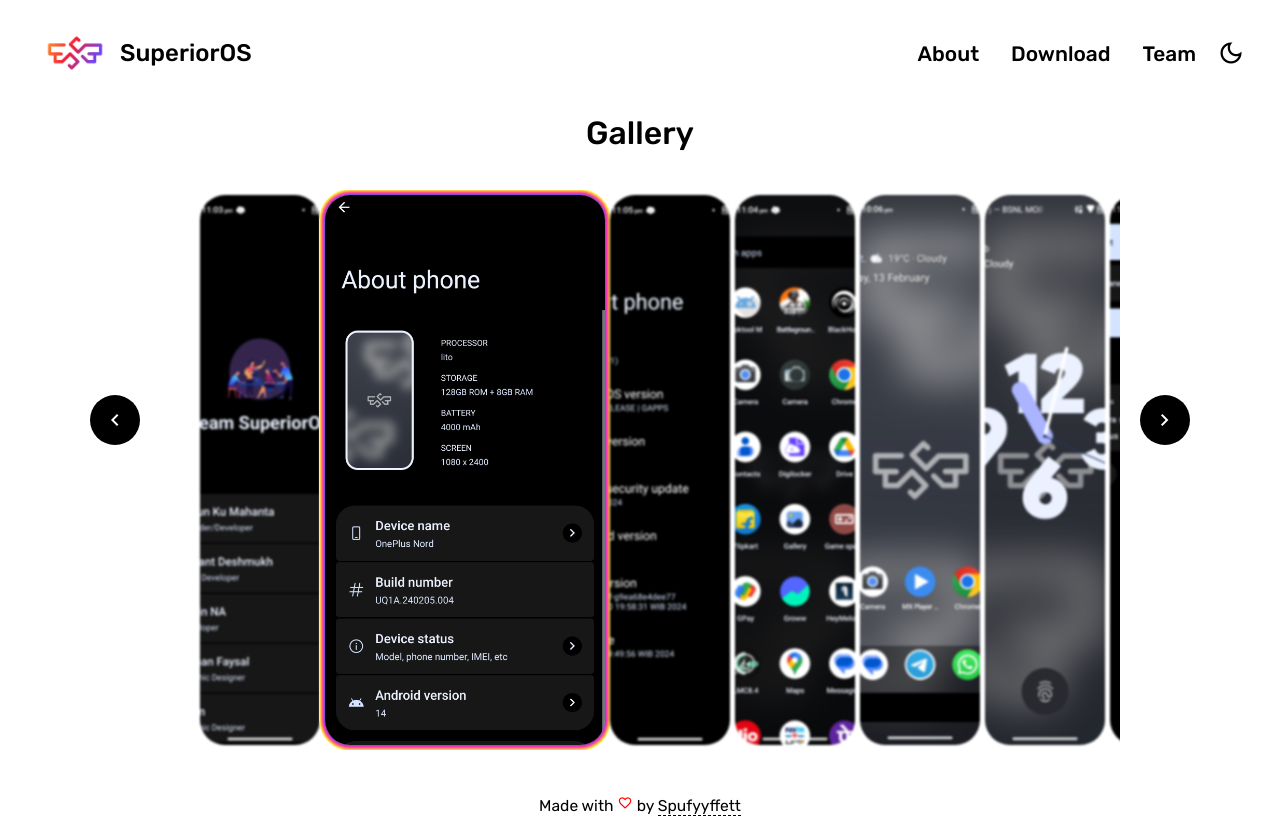
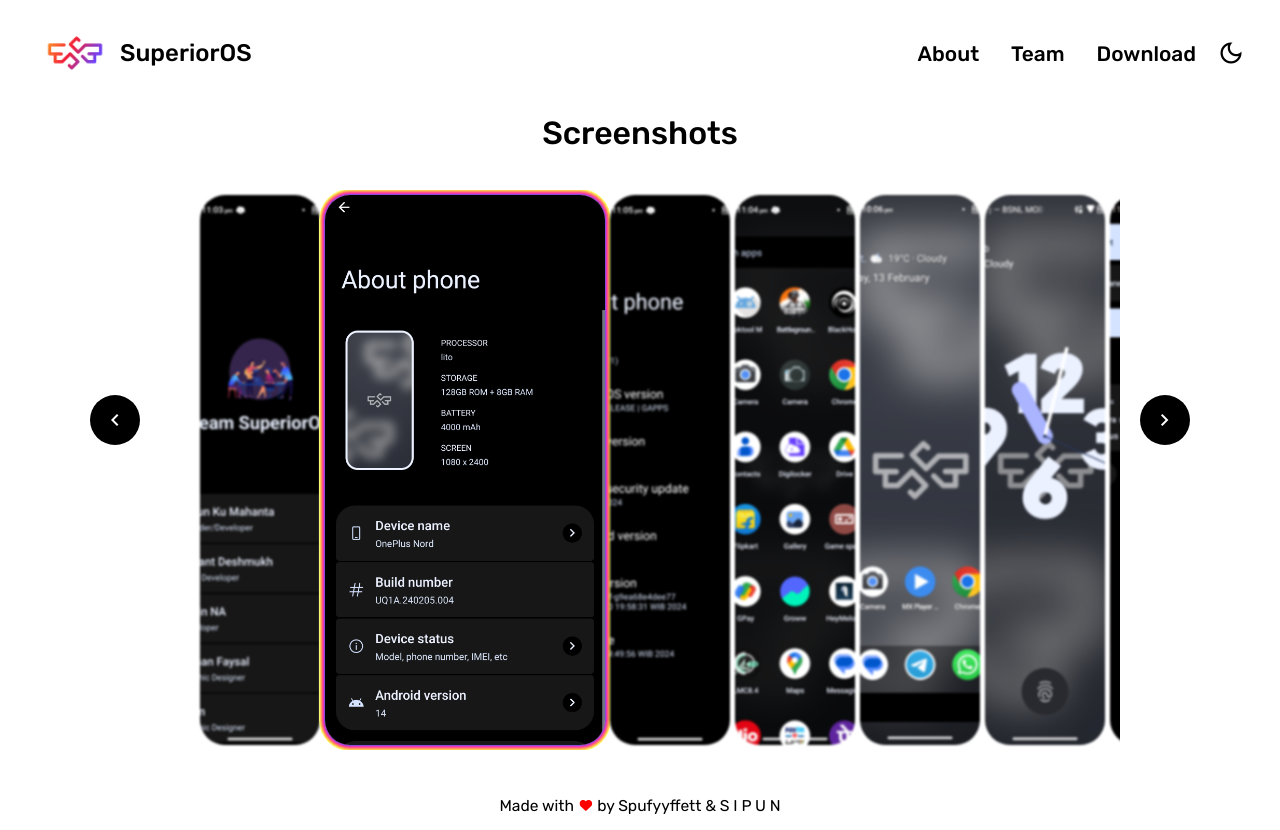
Before and after one commit to SuperiorOS/superioros.github.io, a plain HTML site: page screenshots.html in a window 1280 px wide. Drawn offline with nearby package versions, Linux system fonts and the light colour scheme.

Commit message:
Make credit section eyecandy
- Add My name also there(cz why not)
- Make heart pulse

Change-Id: I41a205011f7d80e3b14eae99cec27b407bca810b
Signed-off-by: S I P U N <sipunkumar85@gmail.com>

```diff
--- a/assets/css/screenshots-styles.css
+++ b/assets/css/screenshots-styles.css
@@ -418,14 +418,31 @@ li:hover a::after {
   color: var(--text-color);
 }
 
-.heart {
+.fa-heart {
   color: red;
   font-size: 0.976rem;
 }
 
 .link {
   color: var(--text-color);
-  border-bottom: 1px dashed var(--text-color);
+  border-bottom: 1px none var(--text-color);
+}
+
+.link:hover {
+  color: blue;
+}
+
+.pulse {
+  animation: pulse 1s linear infinite;
+}
+
+@keyframes pulse {
+  0%, 100% {
+    transform: scale(1.1);
+  }
+  50% {
+    transform: scale(0.8);
+  }
 }
 /* END OF CREDITS */
 /* ------------------------------------------------------------------------ */
--- a/assets/css/styles.css
+++ b/assets/css/styles.css
@@ -359,15 +359,33 @@ li:hover a::after {
   color: var(--text-color);
 }
 
-.heart {
+.fa-heart {
   color: red;
   font-size: 0.976rem;
 }
 
 .link {
   color: var(--text-color);
-  border-bottom: 1px dashed var(--text-color);
+  border-bottom: 1px none var(--text-color);
 }
+
+.link:hover {
+  color: blue;
+}
+
+.pulse {
+  animation: pulse 1s linear infinite;
+}
+
+@keyframes pulse {
+  0%, 100% {
+    transform: scale(1.1);
+  }
+  50% {
+    transform: scale(0.8);
+  }
+}
+
 /* END OF CREDIT */
 /* ---------------------------------------------------------------------- */
 /* MAKING WEBSITE RESPONSIVE */
--- a/screenshots.html
+++ b/screenshots.html
@@ -7,6 +7,7 @@
       rel="stylesheet"
       href="https://fonts.googleapis.com/css2?family=Material+Symbols+Outlined:opsz,wght,FILL,GRAD@24,400,0,0"
     />
+    <link rel="stylesheet" href="https://cdnjs.cloudflare.com/ajax/libs/font-awesome/6.5.1/css/all.css" integrity="sha512-tx5+1LWHez1QiaXlAyDwzdBTfDjX07GMapQoFTS74wkcPMsI3So0KYmFe6EHZjI8+eSG0ljBlAQc3PQ5BTaZtQ==" crossorigin="anonymous" referrerpolicy="no-referrer" />
     <link rel="stylesheet" href="assets/css/screenshots-styles.css" />
     <link rel="icon" href="assets/img/sos1.png" />
     <title>SuperiorOS Gallery</title>
@@ -43,12 +44,12 @@
                 <img src="assets/img/sos1.png" alt="SuperirOS" />
               </div>
               <li><a href="">About</a></li>
+              <li><a target="_blank" href="team.html">Team</a></li>
               <li>
                 <a href="https://sourceforge.net/projects/superioros/files/"
                   >Download</a
                 >
               </li>
-              <li><a target="_blank" href="team.html">Team</a></li>
               <div class="closeMenu">
                 <button class="material-symbols-outlined closeMenu-icon">
                   close
@@ -68,7 +69,7 @@
       </section>
       <!-- END OF NAVBAR -->
 
-      <p class="gallery-heading">Gallery</p>
+      <p class="gallery-heading">Screenshots</p>
 
       <!-- GALLERY -->
       <div class="container">
@@ -105,9 +106,9 @@
       </div>
       <!--END OF GALLERY -->
       <p class="credit">
-        Made with
-        <span class="material-symbols-outlined heart"> favorite </span> by
+        Made with <i class="fas fa-heart pulse"></i> by
         <a class="link" href="https://t.me/Spufyyffett">Spufyyffett</a>
+        & <a class="link" href="https://t.me/Darkstar085">S I P U N</a>
       </p>
     </main>
     <script src="assets/js/main.js"></script>
```
Also changed, not shown: index.html (+4 -3 lines), team.html (+3 -2 lines).
